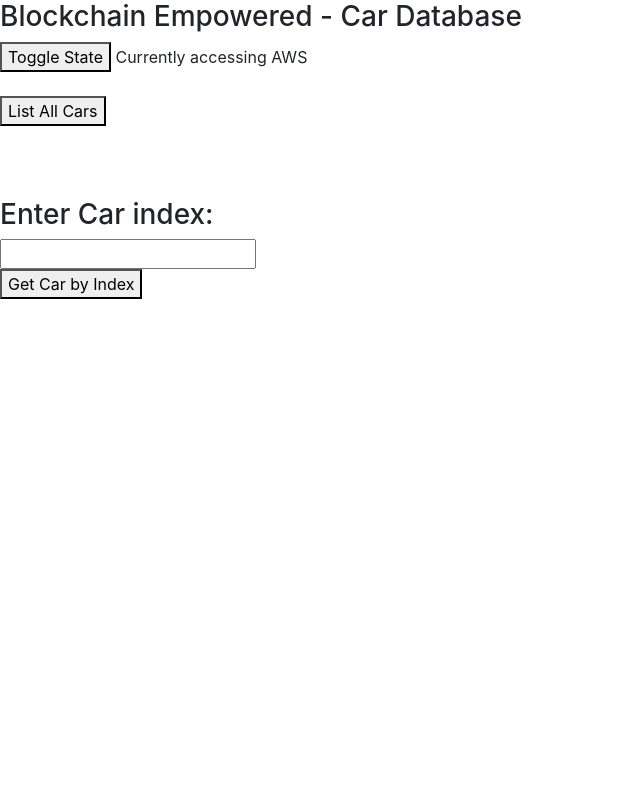
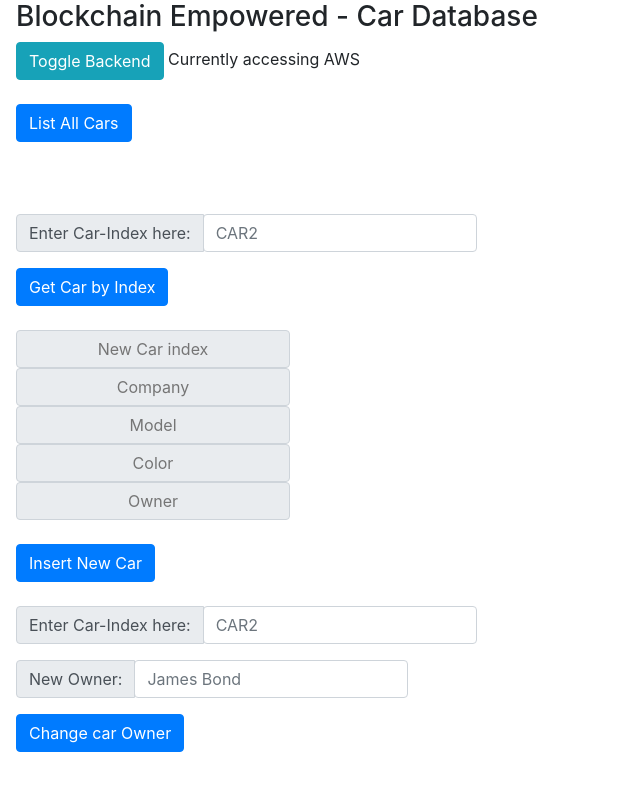
Before and after one commit to r1jsheth/fabcar-frontend, an Angular app: page / in a window 1280 px wide. Shown: the top 790 px of the page, without its empty margins (0-640 px from the left). Built offline with nearby package versions, Linux system fonts and the light colour scheme.

Commit message:
add all serverless

```diff
--- a/src/app/app.component.html
+++ b/src/app/app.component.html
@@ -1,11 +1,12 @@
-<h3>Blockchain Empowered - Car Database</h3>
-<button (click) = "toggleString()">Toggle State</button>
+<div class = "ml-3">
+<h3 >Blockchain Empowered - Car Database</h3>
+<button (click) = "toggleString()" class="btn btn-info">Toggle Backend</button>
 Currently accessing {{ httpsString === 'http://localhost:8911' ? 'localhost' : 'AWS' }}
 <br>
 <br>
-<button (click) = "getAllCars()">List All Cars</button>
+<button (click) = "getAllCars()" class="btn btn-primary">List All Cars</button>
 <br>
-<table class="table table-striped" *ngIf="cars$!== undefined && cars$.length > 0" >
+<table class="table table-striped ml-3" *ngIf="cars$!== undefined && cars$.length > 0" >
 	<tr>
 		<th scope="col">Sr No</th>
 		<th scope="col">Model</th>
@@ -27,12 +28,20 @@ Currently accessing {{ httpsString === 'http://localhost:8911' ? 'localhost' : '
 <br>
 
 <br>
-<h3>Enter Car index:</h3>
-<input [(ngModel)]="carIdx">
+<!-- <h3>Enter Car index:</h3> -->
+
+<div class="input-group mb-3">
+	<div class="input-group-prepend">
+		<span class="input-group-text" id="basic-addon3">Enter Car-Index here:</span>
+	</div>
+	<div class = "col-xs-2">
+		<input type="text" class="form-control" id="basic-url" aria-describedby="basic-addon3" [(ngModel)]="carIdx" placeholder="CAR2">
+	</div>
+</div>
+
+<button (click) = "getCarByIndex(carIdx)" class="btn btn-primary">Get Car by Index</button>
 <br>
-<button (click) = "getCarByIndex(carIdx)">Get Car by Index</button>
-<br>
-<table *ngIf="currentCar$ !== undefined" class="table table-striped">
+<table *ngIf="currentCar$ !== undefined" class="table table-striped ml-3">
 	<tr>
 		<th scope="col">Model</th>
 		<th scope="col">Company</th>
@@ -47,3 +56,41 @@ Currently accessing {{ httpsString === 'http://localhost:8911' ? 'localhost' : '
 		<td *ngIf="currentCar$.owner !== undefined">{{ currentCar$.owner }}</td>
 	</tr>
 </table>
+
+
+<br>
+<div>
+	<input [(ngModel)]="newCarIdx" placeholder="New Car index" class = "input-group-text">
+	<input [(ngModel)]="newCompany" placeholder="Company" class = "input-group-text">
+	<input [(ngModel)]="newModel" placeholder="Model" class = "input-group-text">
+	<input [(ngModel)]="newColour" placeholder="Color" class = "input-group-text">
+	<input [(ngModel)]="newOwner" placeholder="Owner" class = "input-group-text">
+</div>
+<br>
+<button class = "btn btn-primary" (click) = "postCar()">Insert New Car</button>
+
+
+<br>
+<br>
+<div class="input-group mb-3">
+	<div class="input-group-prepend">
+		<span class="input-group-text" id="basic-addon3">Enter Car-Index here:</span>
+	</div>
+	<div class="col-xs-2">
+		<input type="text" class="form-control" id="basic-url" aria-describedby="basic-addon3" [(ngModel)]="ownerCarIdx"
+			placeholder="CAR2">
+	</div>
+</div>
+<div class="input-group mb-3">
+	<div class="input-group-prepend">
+		<span class="input-group-text" id="basic-addon3">New Owner:</span>
+	</div>
+	<div class="col-xs-2">
+		<input type="text" class="form-control" id="basic-url" aria-describedby="basic-addon3" [(ngModel)]="ownerNewName"
+			placeholder="James Bond">
+	</div>
+</div>
+
+<button (click)="getCarByIndex(carIdx)" class="btn btn-primary">Change car Owner</button>
+
+</div>
--- a/src/app/app.component.ts
+++ b/src/app/app.component.ts
@@ -2,6 +2,7 @@ import { Component, OnInit } from '@angular/core';
 import { DataService } from './data.service';
 import { Car } from './model/car.model';
 import { Record } from './model/record.model';
+import { CarDTO } from './model/carDTO.model';
 @Component({
 	selector: 'app-root',
 	templateUrl: './app.component.html',
@@ -13,7 +14,13 @@ export class AppComponent implements OnInit{
 	currentCar$: Record;
 	carIdx: string;
 	httpsString: string;
-
+	newCarIdx: string;
+	newCompany: string;
+	newModel: string;
+	newColour: string;
+	newOwner: string;
+	ownerNewName: string;
+	ownerCarIdx: string;
 
 	toggleString(){
 		if (this.httpsString == 'http://localhost:8911') {
@@ -27,10 +34,11 @@ export class AppComponent implements OnInit{
 	}
 
 
+
 	constructor(private dataService: DataService){ }
 
 	getAllCars(){
-		return this.dataService.getAllCars(this.httpsString)
+		return this.dataService.getAllCars('https://hwm0rmlxqe.execute-api.us-east-1.amazonaws.com/development/queryall')
 			.subscribe(data => this.cars$ = data);
 	}
 
@@ -40,9 +48,19 @@ export class AppComponent implements OnInit{
 	}
 
 	getCarByIndex(idx: string){
-		if(idx !== undefined && idx.length >= 4){
-			return this.dataService.getCarByIndex(this.httpsString, idx)
-				.subscribe(data => this.currentCar$ = data);
-		}
+		return this.dataService.getCarByIndex('https://hwm0rmlxqe.execute-api.us-east-1.amazonaws.com/development/getcar?car='+idx)
+			.subscribe(data => this.currentCar$ = data);
+	}
+
+	postCar(){
+		let newCar = new CarDTO();
+		newCar.carid = this.newCarIdx;
+		newCar.model = this.newModel;
+		newCar.make = this.newCompany;
+		newCar.colour = this.newColour;
+		newCar.owner = this.newOwner;
+		console.log(newCar);
+		let okk = this.dataService.postcar('https://hwm0rmlxqe.execute-api.us-east-1.amazonaws.com/development/addcar', newCar);
+
 	}
 }
--- a/src/app/data.service.ts
+++ b/src/app/data.service.ts
@@ -1,7 +1,8 @@
 import { Injectable } from '@angular/core';
-import { HttpClient } from '@angular/common/http';
+import { HttpClient, HttpParams } from '@angular/common/http';
 import { Car } from './model/car.model';
 import { Record } from './model/record.model';
+import { CarDTO } from './model/carDTO.model';
 
 
 @Injectable({
@@ -19,9 +20,48 @@ export class DataService {
 		return this._http.get<Car[]>(apiURL);
 	}
 
-	getCarByIndex(apiURL,idx: string){
+	getCarByIndex(apiURL){
 		// return this._http.get<Record>(apiURL + '/api/query/' + idx);
-		return this._http.get<Record>(apiURL + '/' + idx);
+		return this._http.get<Record>(apiURL);
+	}
+
+
+	postcar(apiURL:string, car: CarDTO ){
+		// console.log(apiURL + '/api/addcar');
+
+		// this._http.post(apiURL + '/api/addcar', car).subscribe(
+
+		this._http.post(apiURL, car).subscribe(
+			(val) => {
+				console.log("POST call successful value returned in body",
+					val);
+			},
+			response => {
+				console.log("POST call in error", response);
+			},
+			() => {
+				console.log("The POST observable is now completed.");
+			});
+	}
+
+	POSTchangeCarOwner(apiURL : string, carIdx: string, owner : string){
+
+		let httpParams = new HttpParams();
+		httpParams.set('owner', owner);
+		httpParams.set('carIdx', carIdx);
+		this._http.get<String>(apiURL, {params: httpParams})
+		.subscribe(
+			(val) => {
+				console.log("GET call successful value returned in body",
+					val);
+			},
+			response => {
+				console.log("Some error occured!", response);
+			},
+			() => {
+				console.log("Transaction Successful!");
+			});
+
 	}
 
 }
```
Also changed, not shown: src/app/model/carDTO.model.ts (added, +7 -0 lines).
